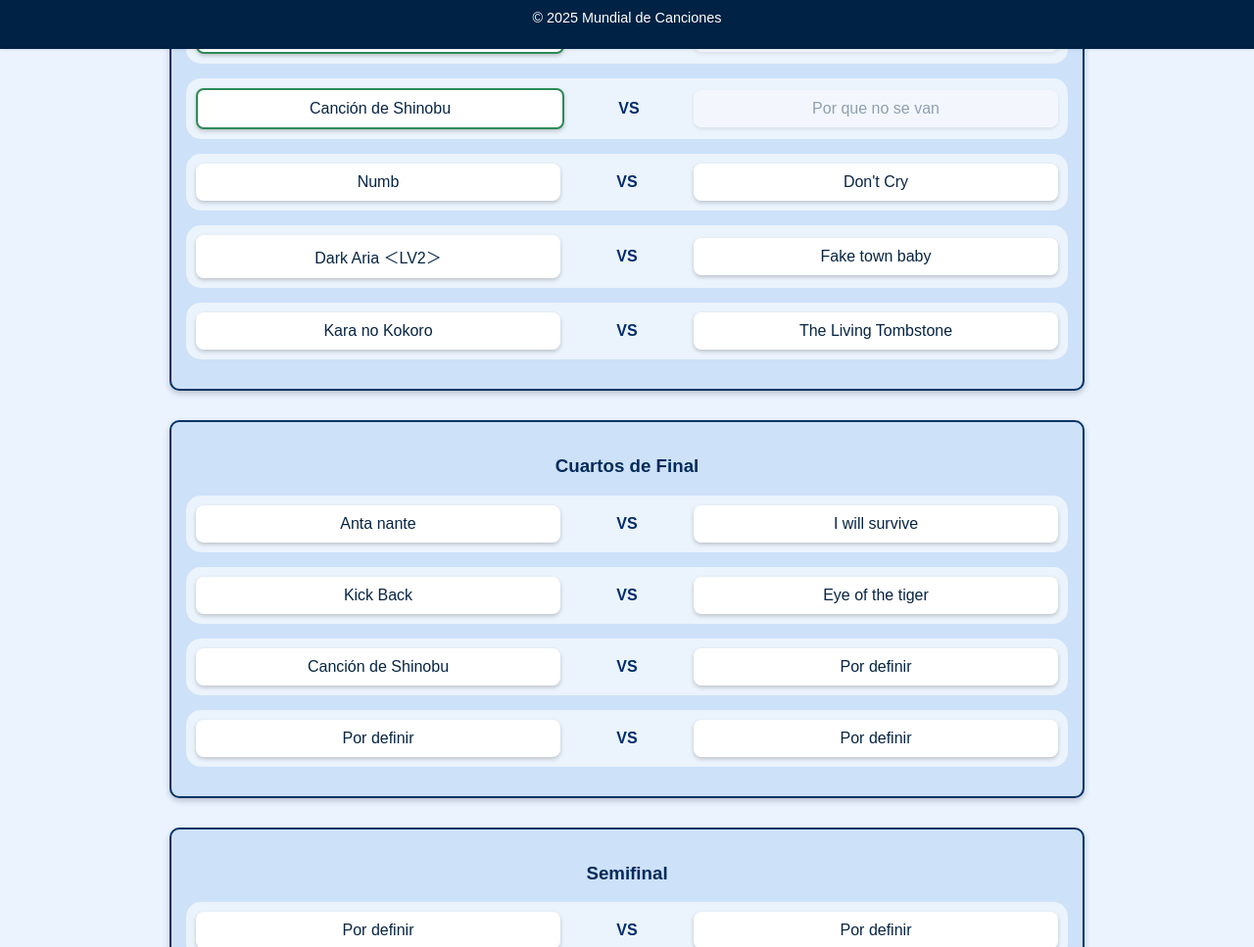
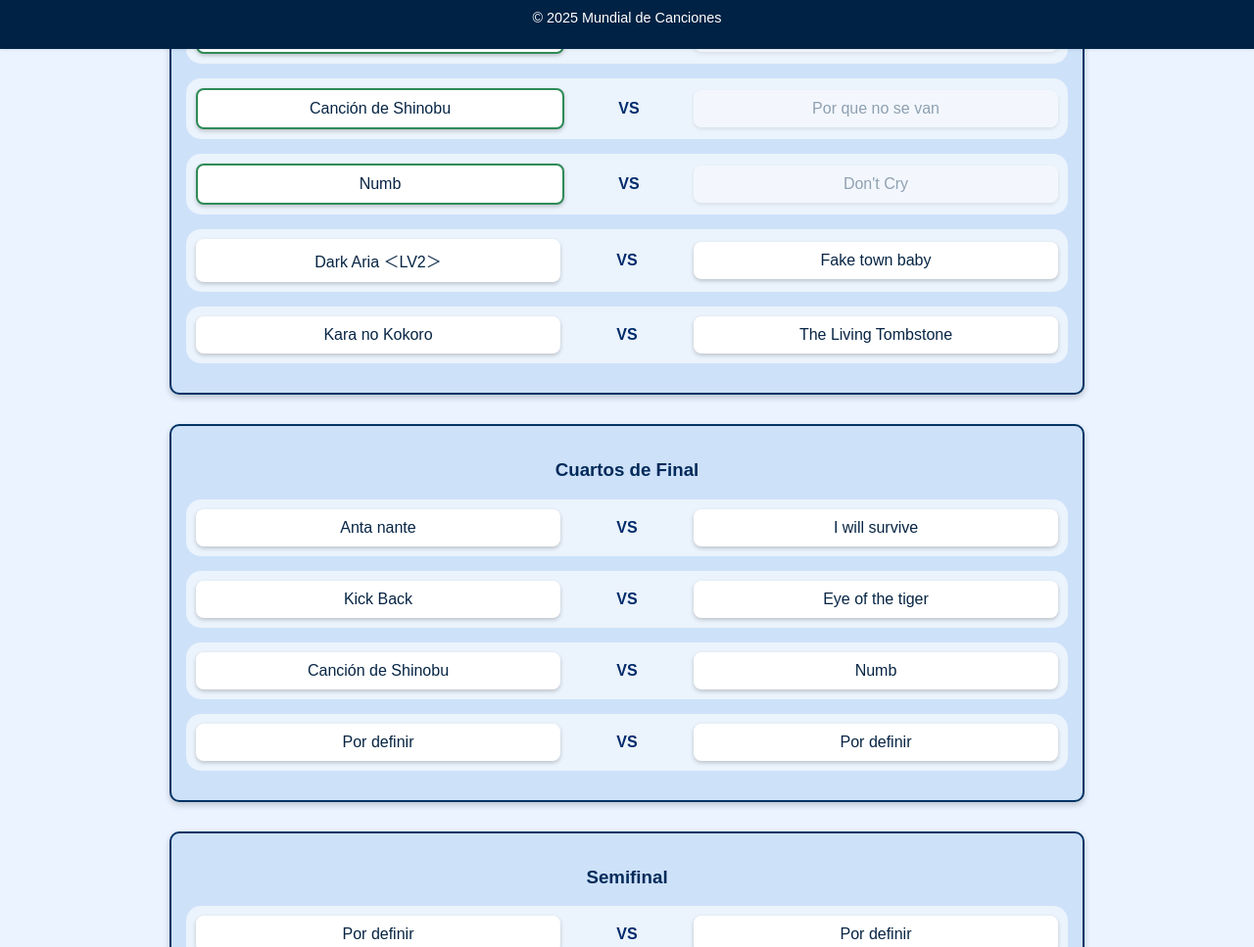
Before and after one commit to mariopopplio22-star/Mundial-de-canciones, a plain HTML site: page eliminatoria.html in a window 1280 px wide. Shown: the part 750-1717 px from the top of the page at 98% size. Drawn offline with Linux system fonts and the light colour scheme.

Commit message:
Add files via upload

```diff
--- a/eliminatoria.html
+++ b/eliminatoria.html
@@ -58,9 +58,9 @@
       </div>
 
       <div class="match">
-        <div class="ga">Numb</div>
+        <div class="ganador">Numb</div>
         <span class="vs">VS</span>
-        <div class="el">Don't Cry</div>
+        <div class="eliminado">Don't Cry</div>
       </div>
 
       <div class="match">
@@ -95,7 +95,7 @@
       <div class="match">
         <div class="ga">Canción de Shinobu</div>
         <span class="vs">VS</span>
-        <div class="el">Por definir</div>
+        <div class="el">Numb</div>
       </div>
 
       <div class="match">
```
